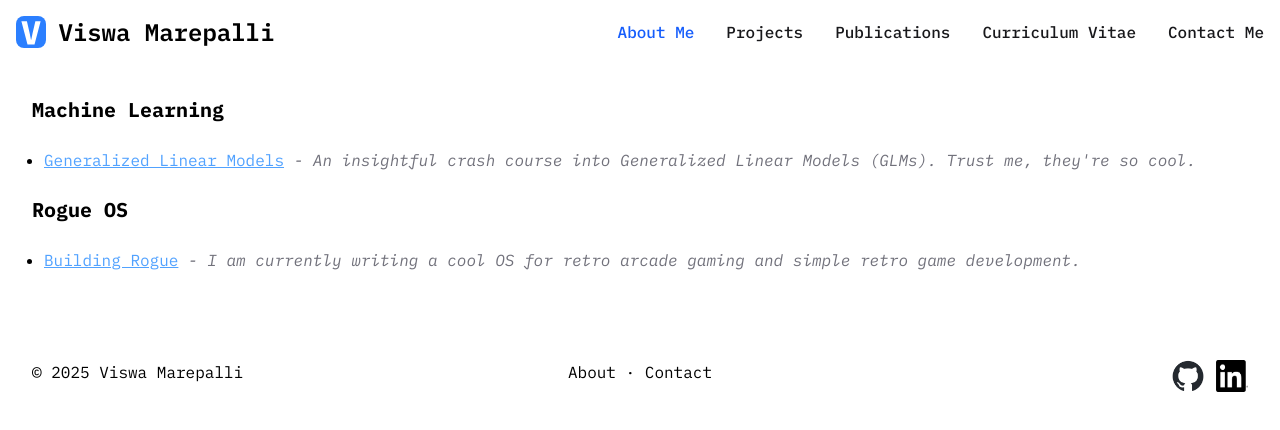
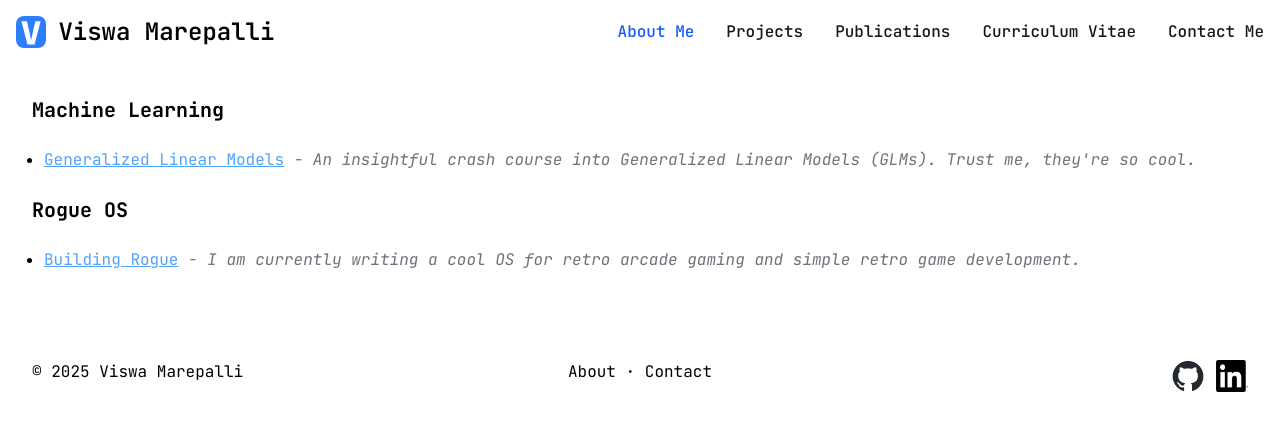
Before and after one commit to justanotherbyte/justanotherbyte.github.io, a plain HTML site: page publications.html in a window 1280 px wide. Drawn offline with nearby package versions, Linux system fonts and the light colour scheme.

Commit message:
a slightly new look

```diff
--- a/css/custom.css
+++ b/css/custom.css
@@ -1,13 +1,14 @@
-@import url('https://fonts.googleapis.com/css2?family=IBM+Plex+Mono:ital,wght@0,100;0,200;0,300;0,400;0,500;0,600;0,700;1,100;1,200;1,300;1,400;1,500;1,600;1,700&display=swap');
+@import url('https://fonts.googleapis.com/css2?family=JetBrains+Mono:ital,wght@0,100..800;1,100..800&display=swap');
 
-.ibm-plex-mono-regular {
-    font-family: "IBM Plex Mono", monospace;
-    font-weight: 400;
+.site-font {
+    font-family: "JetBrains Mono", monospace;
+    font-optical-sizing: auto;
+    font-weight: auto;
     font-style: normal;
 }
 
 html {
-	scroll-behavior: smooth;
+    scroll-behavior: smooth;
 }
 
 code:not(.latex) {
--- a/publications.html
+++ b/publications.html
@@ -51,7 +51,7 @@
     <title>Viswa Marepalli</title>
 </head>
 
-<body class="ibm-plex-mono-regular dark:bg-zinc-900">
+<body class="site-font dark:bg-zinc-900">
     <nav x-data="{ open: true }" class="bg-white border-zinc-200 dark:bg-zinc-900 sticky top-0 z-40">
         <div class="max-w-screen-xl flex flex-wrap items-center justify-between mx-auto p-4">
             <a href="/" class="flex items-center space-x-3 rtl:space-x-reverse">
@@ -102,7 +102,7 @@
     </nav>
 
     <main id="articleMain"
-        class="container mx-auto max-w-screen-xl p-8 dark:text-white [&_img]:mx-auto [&_h3]:underline [&_ul]:ml-3 [&_ul]:list-disc [&_a]:text-blue-400 [&_a]:hover:text-blue-600 [&>h1]:text-xl [&>h1]:font-bold [&>h2]:text-lg [&>h2]:font-semibold [&>p]:dark:text-zinc-300 [&>p]:text-zinc-600 [&_img]:rounded-md [&_code]:rounded-md">
+        class="container mx-auto max-w-screen-xl p-8 dark:text-white [&_img]:mx-auto [&_h3]:underline [&_ul]:ml-3 [&_ul]:list-disc [&_a]:text-blue-400 [&_a]:hover:text-blue-600 [&>h1]:text-xl [&>h1]:font-bold [&>h2]:text-lg [&>h2]:font-semibold [&>p]:dark:text-zinc-300 [&>p]:text-zinc-600 [&_img]:rounded-md [&_code:not(.latex)]:border [&_code:not([class])]:text-sm [&_code:not(.latex)]:border-zinc-300 [&_code:not(.latex)]:dark:border-zinc-700">
 
         <script id="overview-hb" type="text/x-handlebars">
             {{#each categories}}
@@ -127,7 +127,7 @@
         <div class="grid grid-cols-3 dark:text-zinc-500">
             <div>© 2025 Viswa Marepalli</div>
             <div class="text-center justify-self-center">
-                <a href="#aboutme" class="hover:text-zinc-300 duration-200">About</a>
+                <a href="/" class="hover:text-zinc-300 duration-200">About</a>
                 ·
                 <a href="mailto:reachvishm+site@gmail.com" class="hover:text-zinc-300 duration-200">Contact</a>
             </div>
```
Also changed, not shown: index.html (+14 -9 lines), photography.html (+2 -2 lines).
